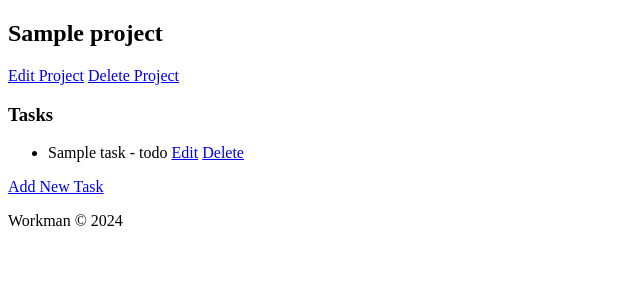
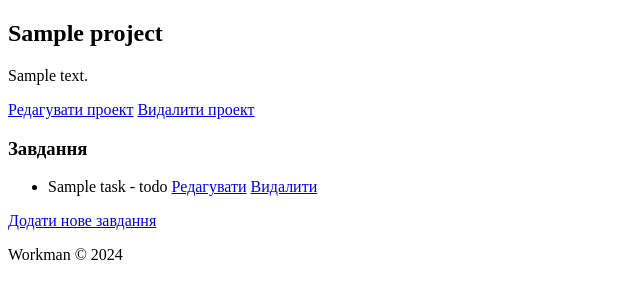
Before and after one commit to makson2006/workman, a Django app: page /project/1/ in a window 1280 px wide. Shown: the part 52-352 px from the top of the page, without its empty margins (0-640 px from the left). Run offline with Django 5.2, Linux system fonts and the light colour scheme; a user stored in the database is signed in; tables that the repository leaves empty hold one stand-in row (values such as "Sample post").

Commit message:
bugs fixed

```diff
--- a/projects/templates/projects/project_detail.html
+++ b/projects/templates/projects/project_detail.html
@@ -1,22 +1,31 @@
 {% extends "base_generic.html" %}
+
+{% block title %}Деталі проекту{% endblock %}
 
 {% block content %}
   <h2>{{ project.name }}</h2>
-  <div class="project-actions">
-    <a href="{% url 'project_edit' project.id %}">Edit Project</a>
-    <a href="{% url 'project_delete' project.id %}">Delete Project</a>
-  </div>
+  <p>{{ project.description }}</p>
 
-  <h3>Tasks</h3>
-  <ul class="task-list">
-    {% for task in tasks %}
-      <li class="task-item">
-        {{ task.title }} - {{ task.status }}
-        <a href="{% url 'task_edit' project.id task.id %}" class="task-action">Edit</a>
-        <a href="{% url 'task_delete' project.id task.id %}" class="task-action">Delete</a>
-      </li>
+  {% if user == project.owner %}
+    <a href="{% url 'project_edit' project.id %}">Редагувати проект</a>
+    <a href="{% url 'project_delete' project.id %}">Видалити проект</a>
+  {% endif %}
+
+  <h3>Завдання</h3>
+  <ul>
+    {% for task in project.tasks.all %}
+      {% if task.assignee == user or user == project.owner %}
+        <li>{{ task.title }} - {{ task.status }}
+          {% if user == project.owner %}
+            <a href="{% url 'task_edit' project.id task.id %}">Редагувати</a>
+            <a href="{% url 'task_delete' project.id task.id %}">Видалити</a>
+          {% endif %}
+        </li>
+      {% endif %}
     {% endfor %}
   </ul>
 
-  <a href="{% url 'task_create' project.id %}" class="add-task">Add New Task</a>
+  {% if user == project.owner %}
+    <a href="{% url 'task_create' project.id %}">Додати нове завдання</a>
+  {% endif %}
 {% endblock %}
--- a/projects/templates/projects/project_form.html
+++ b/projects/templates/projects/project_form.html
@@ -20,6 +20,7 @@
   </ul>
 {% endif %}
 
+  {% if project %}
     <h3>Учасники проекту</h3>
     <ul>
       {% for user in project.users.all %}
@@ -31,5 +32,5 @@
     <form action="{% url 'project_detail' project.id %}" method="get">
       <button type="submit">Перейти до сторінки проекту</button>
     </form>
-
+  {% endif %}
 {% endblock %}
--- a/projects/views.py
+++ b/projects/views.py
@@ -5,17 +5,23 @@ from .forms import ProjectForm, TaskForm
 from django.contrib.auth.models import User
 from django.contrib import messages
 
+
 @login_required
 def project_list(request):
-    projects = Project.objects.filter(owner=request.user)
-    return render(request, 'projects/project_list.html', {'projects': projects})
+    user = request.user
+    owned_projects = Project.objects.filter(owner=user)
+    participated_projects = Project.objects.filter(users=user).exclude(owner=user)
+    return render(request, 'projects/project_list.html', {
+        'owned_projects': owned_projects,
+        'participated_projects': participated_projects
+    })
 
 
 @login_required
 def project_detail(request, project_id):
-    project = get_object_or_404(Project, id=project_id, owner=request.user)
-    tasks = project.tasks.all()
-    return render(request, 'projects/project_detail.html', {'project': project, 'tasks': tasks})
+    project = get_object_or_404(Project, id=project_id)
+    is_owner = project.owner == request.user
+    return render(request, 'projects/project_detail.html', {'project': project, 'is_owner': is_owner})
 
 @login_required
 def project_create(request):
@@ -55,7 +61,7 @@ def project_edit(request, project_id):
                 except User.DoesNotExist:
                     messages.error(request, f"Користувач з email {user_email} не знайдений.")
             form.save()
-            return redirect('project_edit', project_id=project.id)  # Змінено тут
+            return redirect('project_edit', project_id=project.id)
     else:
         form = ProjectForm(instance=project)
     return render(request, 'projects/project_form.html', {'form': form, 'project': project})
@@ -69,19 +75,30 @@ def project_delete(request, project_id):
     return render(request,'projects/project_confirm_delete.html',{'project':project})
 
 
+@login_required
 def task_create(request, project_id):
     project = get_object_or_404(Project, id=project_id)
+
+    if project.owner != request.user:
+        messages.error(request, "У вас немає доступу до цього проекту.")
+        return redirect('project_list')
+
     if request.method == 'POST':
         form = TaskForm(request.POST, project=project)
         if form.is_valid():
             task = form.save(commit=False)
             task.project = project
-            task.save()
-            return redirect('project_detail', project_id=project_id)
+
+            if task.assignee not in project.users.all():
+                form.add_error('assignee', 'Добавте користувача')
+            else:
+                task.save()
+                messages.success(request, "Завдання успішно створено.")
+                return redirect('project_detail', project_id=project.id)
     else:
         form = TaskForm(project=project)
+
     return render(request, 'projects/task_form.html', {'form': form, 'project': project})
-
 
 @login_required
 def task_edit(request, project_id, task_id):
```
Also changed, not shown: projects/forms.py (+7 -1 lines), projects/templates/projects/project_list.html (+18 -5 lines), projects/templates/projects/task_form.html (+9 -0 lines). Lines whose indentation alone changed are shown as unchanged.
